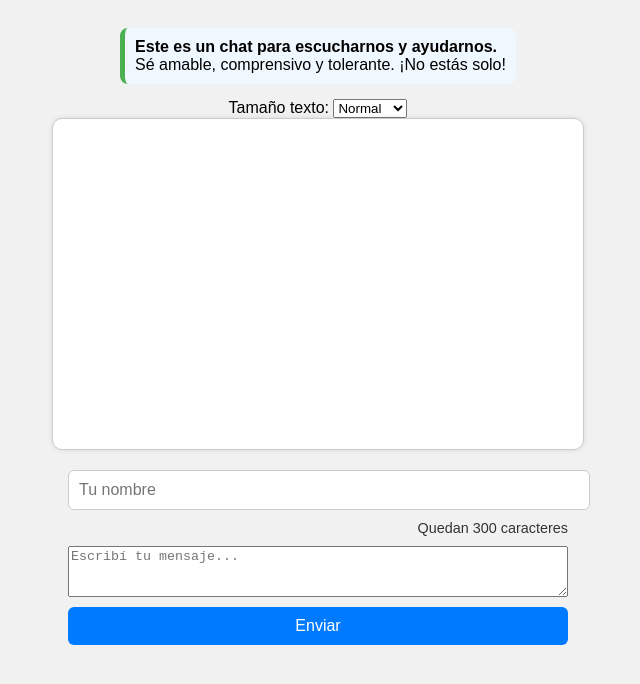
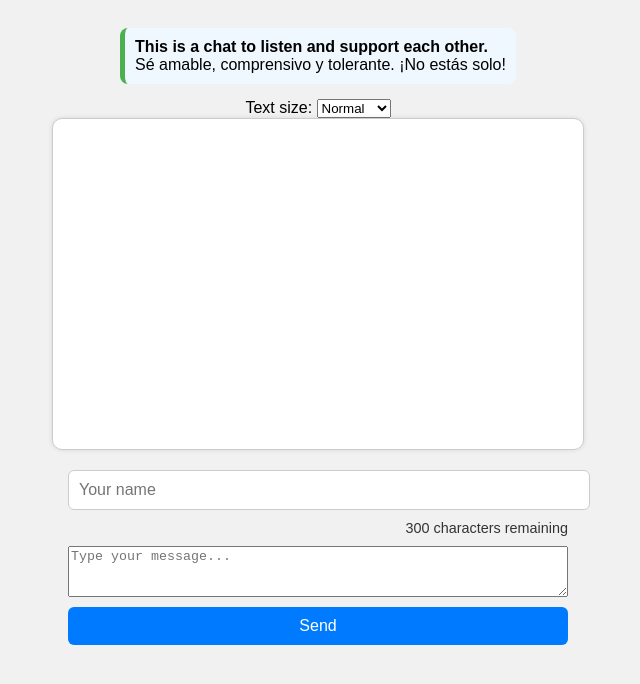
Before and after one commit to kitupi/kitupi.github.io, a plain HTML site: page chat.html in a window 1280 px wide. Shown: the whole page, without its empty margins (322-962 px from the left). Drawn offline with Linux system fonts and the light colour scheme; no server answers.

Commit message:
Update chat.html
actualizado por idiomas

```diff
--- a/chat.html
+++ b/chat.html
@@ -119,6 +119,77 @@
   const TIEMPO_EXPIRACION_MS = 10 * 60 * 1000; // 10 minutos
   let nombreRegistrado = false;
 
+  // TEXTOS EN DISTINTOS IDIOMAS
+  const textos = {
+    en: {
+      aviso: "This is a chat to listen and support each other.",
+      amabilidad: "Be kind, understanding, and tolerant. You are not alone!",
+      tamanio: "Text size:",
+      cambiar: "Change name",
+      placeholderNombre: "Your name",
+      placeholderMensaje: "Type your message...",
+      enviar: "Send",
+      contador: restantes => `${restantes} characters remaining`
+    },
+    es: {
+      aviso: "Este es un chat para escucharnos y ayudarnos.",
+      amabilidad: "Sé amable, comprensivo y tolerante. ¡No estás solo!",
+      tamanio: "Tamaño texto:",
+      cambiar: "Cambiar nombre",
+      placeholderNombre: "Tu nombre",
+      placeholderMensaje: "Escribí tu mensaje...",
+      enviar: "Enviar",
+      contador: restantes => `Quedan ${restantes} caracteres`
+    },
+    fr: {
+      aviso: "Ceci est un chat pour s'écouter et s'entraider.",
+      amabilidad: "Sois aimable, compréhensif et tolérant. Tu n'es pas seul !",
+      tamanio: "Taille du texte :",
+      cambiar: "Changer de nom",
+      placeholderNombre: "Ton nom",
+      placeholderMensaje: "Écris ton message...",
+      enviar: "Envoyer",
+      contador: restantes => `${restantes} caractères restants`
+    },
+    de: {
+      aviso: "Dies ist ein Chat, um einander zuzuhören und zu helfen.",
+      amabilidad: "Sei freundlich, verständnisvoll und tolerant. Du bist nicht allein!",
+      tamanio: "Textgröße:",
+      cambiar: "Namen ändern",
+      placeholderNombre: "Dein Name",
+      placeholderMensaje: "Schreib deine Nachricht...",
+      enviar: "Senden",
+      contador: restantes => `Noch ${restantes} Zeichen`
+    },
+    pt: {
+      aviso: "Este é um chat para nos ouvirmos e nos ajudarmos.",
+      amabilidad: "Seja gentil, compreensivo e tolerante. Você não está sozinho!",
+      tamanio: "Tamanho do texto:",
+      cambiar: "Mudar nome",
+      placeholderNombre: "Seu nome",
+      placeholderMensaje: "Escreva sua mensagem...",
+      enviar: "Enviar",
+      contador: restantes => `${restantes} caracteres restantes`
+    },
+    ru: {
+      aviso: "Это чат для поддержки и взаимопомощи.",
+      amabilidad: "Будьте добры, терпимы и понимающи. Вы не одиноки!",
+      tamanio: "Размер текста:",
+      cambiar: "Сменить имя",
+      placeholderNombre: "Ваше имя",
+      placeholderMensaje: "Введите ваше сообщение...",
+      enviar: "Отправить",
+      contador: restantes => `Осталось ${restantes} символов`
+    }
+  };
+
+  function obtenerIdiomaDesdeURL() {
+    const params = new URLSearchParams(window.location.search);
+    return params.get("idioma") || "en";
+  }
+
+  const idioma = obtenerIdiomaDesdeURL();
+
   // Verificar si hay un nombre válido guardado
   function obtenerNombreLocalValido() {
     const nombre = localStorage.getItem("nombre_chat");
@@ -155,11 +226,23 @@
     } else {
       mostrarBotonCambiarNombre(false);
     }
+    const t = textos[idioma] || textos["en"];
+    document.querySelector("div strong").textContent = t.aviso;
+    document.querySelector("div strong").nextSibling.textContent = t.amabilidad;
+
+    document.querySelector("label[for='tamanioTexto']").textContent = t.tamanio;
+
+    document.getElementById("nombre").placeholder = t.placeholderNombre;
+    document.getElementById("mensaje").placeholder = t.placeholderMensaje;
+    document.getElementById("btnCambiarNombre").textContent = t.cambiar;
+    document.querySelector("button[type='submit']").textContent = t.enviar;
+    document.getElementById("contador").textContent = t.contador(LIMITE);
   });
 
   async function cargarMensajes() {
     try {
-      const res = await fetch(`${API_URL}/ver_mensajes`);
+      //const res = await fetch(`${API_URL}/ver_mensajes`);
+      const res = await fetch(`${API_URL}/ver_mensajes?idioma=${idioma}`);
       const data = await res.json();
 
       const contenedor = document.getElementById('mensajes');
@@ -192,7 +275,8 @@
       const res = await fetch(`${API_URL}/guardar_mensaje`, {
         method: 'POST',
         headers: { 'Content-Type': 'application/x-www-form-urlencoded' },
-        body: new URLSearchParams({ nombre, mensaje })
+        //body: new URLSearchParams({ nombre, mensaje })
+        body: new URLSearchParams({ nombre, mensaje, idioma })
       });
       const data = await res.json();
       if (res.ok) {
@@ -216,7 +300,8 @@
 
   mensajeInput.addEventListener('input', () => {
     const restantes = LIMITE - mensajeInput.value.length;
-    contador.textContent = `Quedan ${restantes} caracteres`;
+    //contador.textContent = `Quedan ${restantes} caracteres`;
+    contador.textContent = textos[idioma].contador(restantes);
 
     if (restantes <= 10) {
       contador.style.color = 'red';
```
